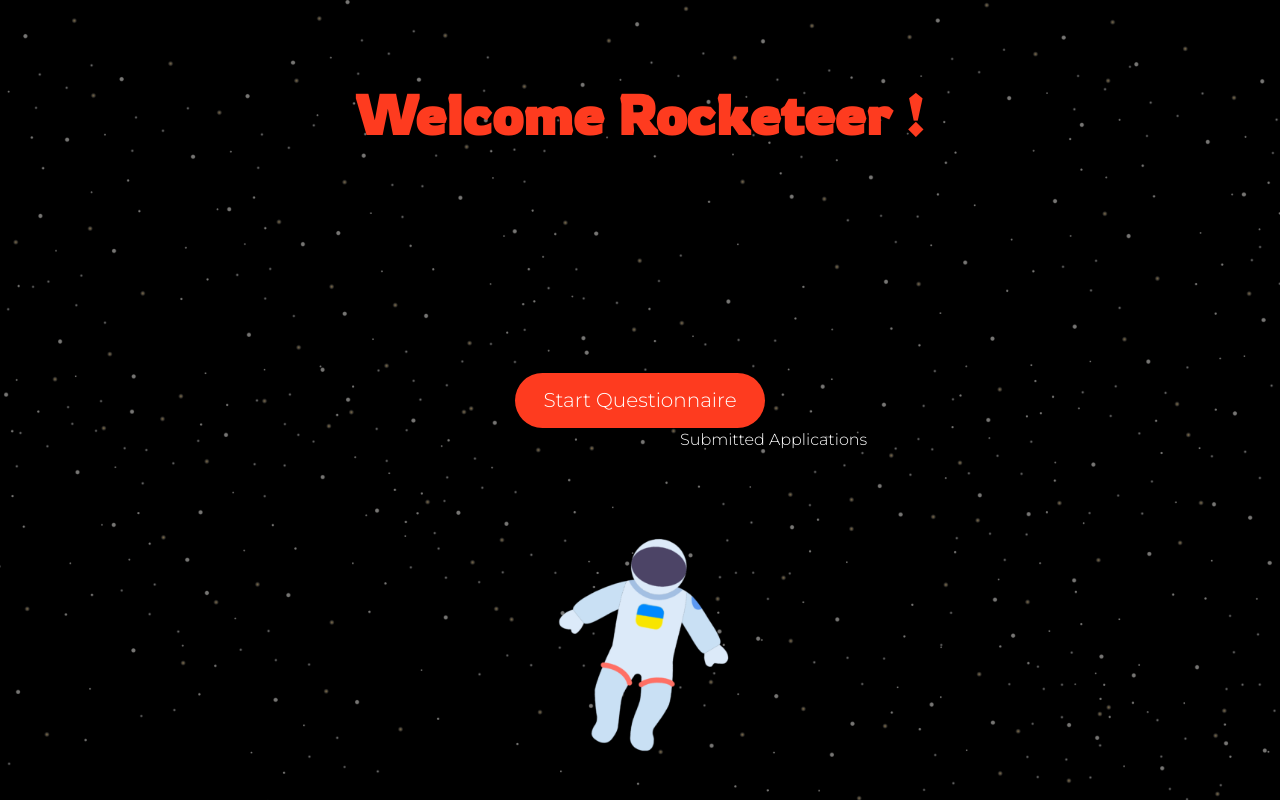
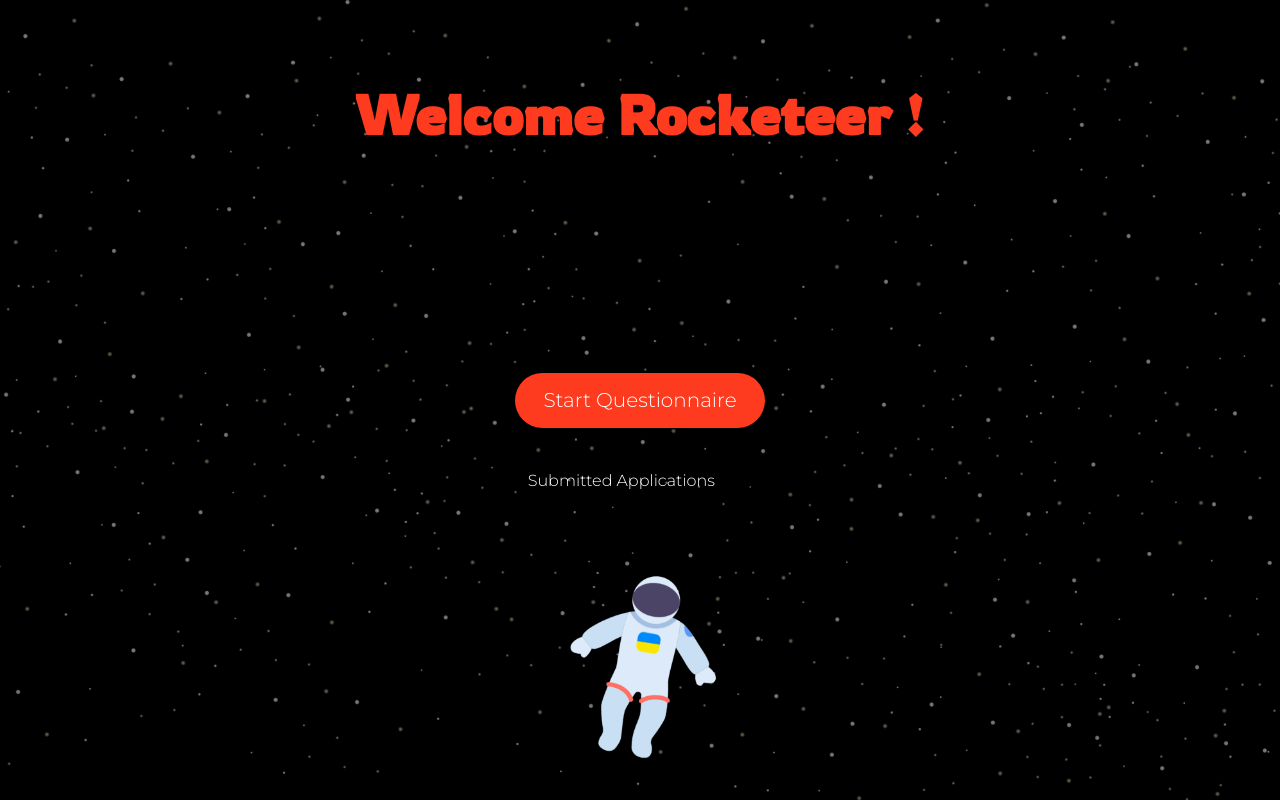
Before and after one commit to LukaBean24/redberry, a React (Create React App) app: page / in a window 1280 px wide. Built offline with nearby package versions, Linux system fonts and the light colour scheme.

Commit message:
landing fixed

```diff
--- a/src/styles/Landing.module.css
+++ b/src/styles/Landing.module.css
@@ -55,8 +55,8 @@
 }
 
 .rocketman-container {
-  width: 350px;
-  height: 350px;
+  width: 300px;
+  height: 300px;
   position: absolute;
   left: 50%;
   transform: translateX(-50%);
@@ -77,7 +77,8 @@
   color: white;
   cursor: pointer;
   font-size: 16px;
-  top: 430px;
-  left: 680px;
+  top: 60%;
+  left: 50%;
+  transform: translate(-60%, -50%);
   z-index: 20;
 }
```
